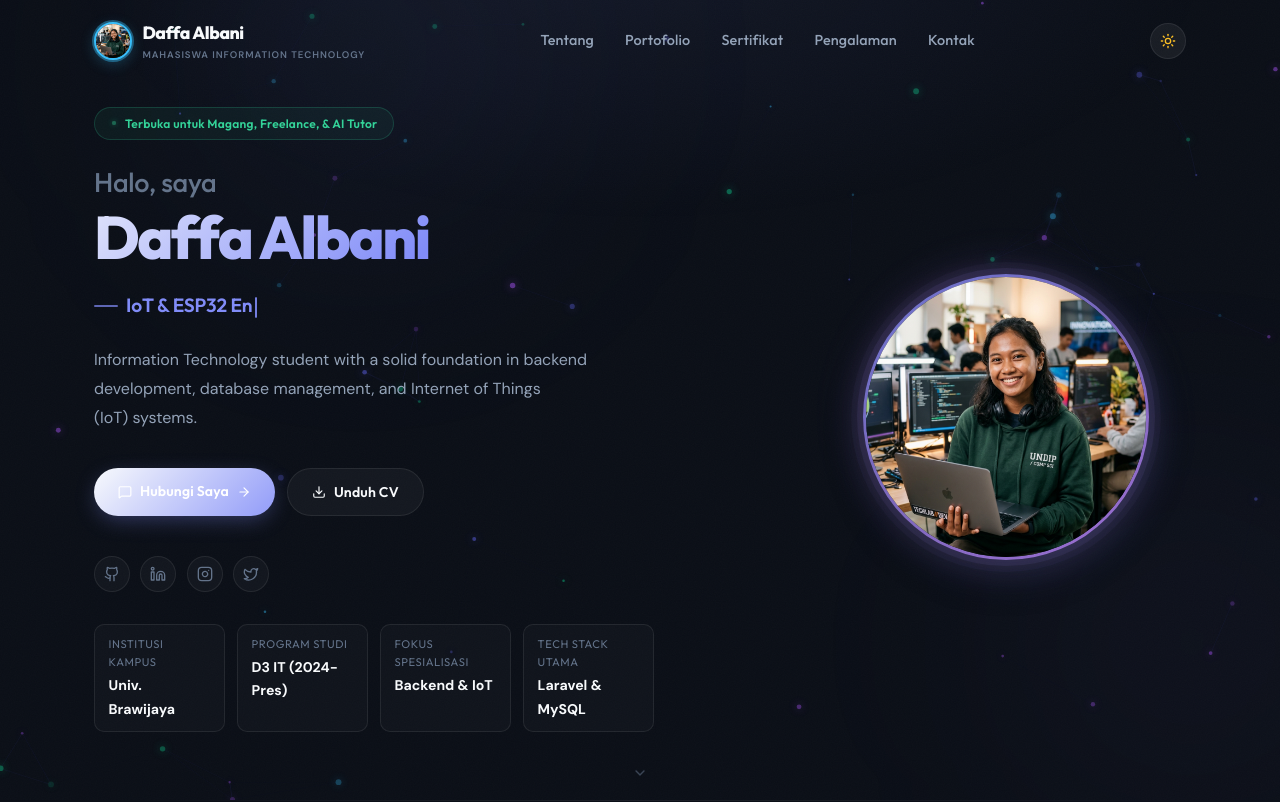
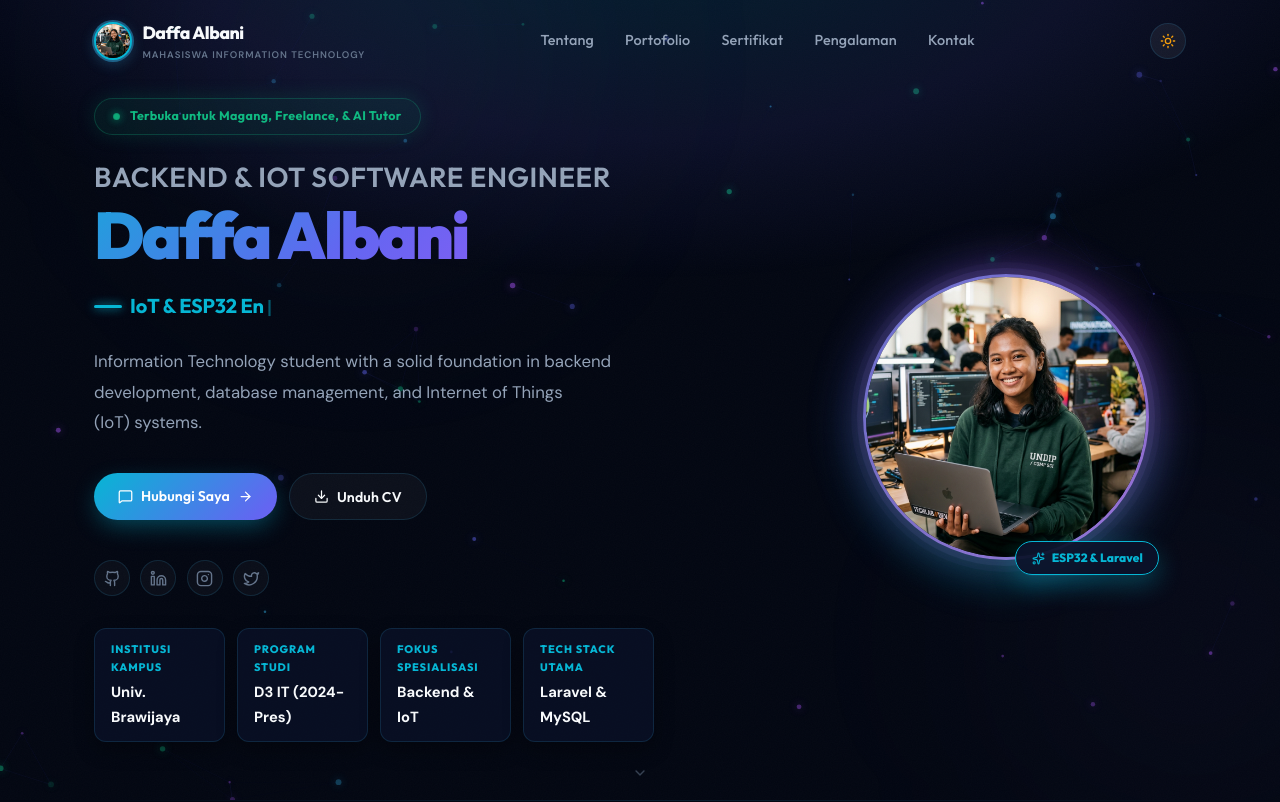
Before and after one commit to DaffaAlbani/daffa-personal, a React (Vite) app: page / in a window 1280 px wide. Shown: the top 802 px of the page. Built offline with nearby package versions, Linux system fonts and the light colour scheme.

Commit message:
style: complete visual redesign with Holographic Cyber-Slate theme and aurora glows

```diff
--- a/src/components/Hero.jsx
+++ b/src/components/Hero.jsx
@@ -74,90 +74,92 @@ export const Hero = () => {
           {/* ── Left Column: Identity ── */}
           <div className="reveal-on-scroll hero-identity-col" style={{ transitionDelay: '0.05s' }}>
 
-            {/* Availability Status */}
+            {/* Availability Status Badge */}
             <div style={{
               display: 'inline-flex',
               alignItems: 'center',
-              gap: '0.5rem',
-              padding: '0.35rem 1rem',
-              background: 'rgba(52, 211, 153, 0.06)',
-              border: '1px solid rgba(52, 211, 153, 0.2)',
+              gap: '0.6rem',
+              padding: '0.45rem 1.15rem',
+              background: 'rgba(16, 185, 129, 0.08)',
+              border: '1px solid rgba(16, 185, 129, 0.25)',
               borderRadius: 'var(--radius-full)',
-              fontSize: '0.75rem',
+              fontSize: '0.78rem',
               fontFamily: 'var(--font-heading)',
-              fontWeight: '600',
+              fontWeight: '700',
               color: 'var(--accent-emerald)',
               marginBottom: '1.75rem',
-              letterSpacing: '0.02em',
+              letterSpacing: '0.03em',
+              boxShadow: '0 0 20px rgba(16, 185, 129, 0.15)',
+              backdropFilter: 'blur(10px)',
             }}>
               <span style={{
-                width: '6px', height: '6px', borderRadius: '50%',
+                width: '7px', height: '7px', borderRadius: '50%',
                 background: 'var(--accent-emerald)',
-                boxShadow: '0 0 8px var(--accent-emerald)',
-                animation: 'pulse-dot 2s infinite',
+                boxShadow: '0 0 10px var(--accent-emerald)',
+                animation: 'pulse-dot 1.8s infinite',
                 display: 'inline-block',
               }} />
-              <span>{profile.availability || "Terbuka untuk Magang & Freelance"}</span>
+              <span>{profile.availability || "⚡ Systems Online • Open for Opportunities"}</span>
             </div>
 
-            {/* Main Name */}
+            {/* Main Display Headline */}
             <h1 style={{
               fontFamily: 'var(--font-heading)',
-              fontSize: 'clamp(2.4rem, 5.5vw, 3.75rem)',
-              fontWeight: '800',
-              lineHeight: 1.08,
+              fontSize: 'clamp(2.5rem, 5.8vw, 4.1rem)',
+              fontWeight: '900',
+              lineHeight: 1.05,
               marginBottom: '1.25rem',
               letterSpacing: '-0.04em',
             }}>
               <span style={{
-                color: 'var(--text-dim)',
-                fontSize: '45%',
-                fontWeight: '500',
+                color: 'var(--text-muted)',
+                fontSize: '42%',
+                fontWeight: '600',
                 display: 'block',
-                marginBottom: '0.5rem',
-                letterSpacing: '-0.01em',
+                marginBottom: '0.6rem',
+                letterSpacing: '0.02em',
+                textTransform: 'uppercase',
               }}>
-                Halo, saya
+                Backend & IoT Software Engineer
               </span>
               <span className="gradient-text">{profile.name}</span>
             </h1>
 
-            {/* Typewriter Role */}
+            {/* Typewriter Dynamic Role */}
             <div className="hero-typewriter">
               <div style={{
-                width: '24px', height: '2px',
-                background: 'var(--accent-indigo)',
+                width: '28px', height: '2.5px',
+                background: 'var(--accent-cyan)',
                 borderRadius: 'var(--radius-full)',
                 flexShrink: 0,
-                opacity: 0.7,
+                boxShadow: '0 0 10px var(--accent-cyan)',
               }} />
               <h2 style={{
-                fontSize: 'clamp(0.95rem, 2.2vw, 1.2rem)',
-                fontWeight: '600',
+                fontSize: 'clamp(1rem, 2.3vw, 1.25rem)',
+                fontWeight: '700',
                 fontFamily: 'var(--font-heading)',
-                color: 'var(--accent-indigo)',
+                color: 'var(--accent-cyan)',
                 letterSpacing: '-0.01em',
               }}>
                 {displayText}
                 <span style={{
                   display: 'inline-block',
-                  width: '2px',
+                  width: '3px',
                   height: '1.1em',
-                  background: 'var(--accent-indigo)',
-                  marginLeft: '3px',
+                  background: 'var(--accent-cyan)',
+                  marginLeft: '4px',
                   verticalAlign: 'middle',
-                  animation: 'pulse-dot 1s infinite',
-                  opacity: 0.8,
+                  animation: 'pulse-dot 0.9s infinite',
                 }} />
               </h2>
             </div>
 
-            {/* Tagline */}
+            {/* Tagline / Bio */}
             <p style={{
               color: 'var(--text-muted)',
-              fontSize: 'clamp(0.9rem, 1.8vw, 1rem)',
+              fontSize: 'clamp(0.92rem, 1.8vw, 1.05rem)',
               marginBottom: '2.25rem',
-              maxWidth: '520px',
+              maxWidth: '540px',
               lineHeight: '1.8',
             }}>
               {profile.tagline || profile.bio}
@@ -166,42 +168,42 @@ export const Hero = () => {
             {/* CTA Buttons */}
             <div className="hero-cta-group">
               <a href="#contact" className="btn btn-primary">
-                <MessageSquare size={14} /> Hubungi Saya <ArrowRight size={14} />
+                <MessageSquare size={15} /> Hubungi Saya <ArrowRight size={15} />
               </a>
               <button onClick={handleDownloadCV} className="btn btn-secondary">
-                <Download size={14} /> Unduh CV
+                <Download size={15} /> Unduh CV
               </button>
               {isAdminLoggedIn && (
                 <button
                   onClick={() => setIsAdminPanelOpen(true)}
                   className="btn btn-secondary"
-                  style={{ borderColor: 'rgba(52,211,153,0.25)', color: 'var(--accent-emerald)' }}
+                  style={{ borderColor: 'rgba(16,185,129,0.3)', color: 'var(--accent-emerald)' }}
                 >
-                  <Sparkles size={13} /> Panel Admin
+                  <Sparkles size={14} /> Panel Admin
                 </button>
               )}
             </div>
 
-            {/* Social Row & Quick Stats Badges */}
+            {/* Social Row */}
             <div className="hero-social-row">
               {profile.socials?.github && (
-                <SocialBtn href={profile.socials.github} title="GitHub" hoverColor="#e6edf3">
-                  <GithubIcon size={16} />
+                <SocialBtn href={profile.socials.github} title="GitHub" hoverColor="#06B6D4">
+                  <GithubIcon size={17} />
                 </SocialBtn>
               )}
               {profile.socials?.linkedin && (
                 <SocialBtn href={profile.socials.linkedin} title="LinkedIn" hoverColor="#0A66C2">
-                  <LinkedinIcon size={16} />
+                  <LinkedinIcon size={17} />
                 </SocialBtn>
               )}
               {profile.socials?.instagram && (
                 <SocialBtn href={profile.socials.instagram} title="Instagram" hoverColor="#E1306C">
-                  <InstagramIcon size={16} />
+                  <InstagramIcon size={17} />
                 </SocialBtn>
               )}
               {profile.socials?.twitter && (
                 <SocialBtn href={profile.socials.twitter} title="Twitter / X" hoverColor="#1D9BF0">
-                  <TwitterIcon size={16} />
+                  <TwitterIcon size={17} />
                 </SocialBtn>
               )}
             </div>
@@ -213,26 +215,29 @@ export const Hero = () => {
                   <div
                     key={i}
                     style={{
-                      background: 'rgba(255, 255, 255, 0.025)',
+                      background: 'rgba(11, 19, 43, 0.65)',
                       border: '1px solid var(--border-color)',
                       borderRadius: 'var(--radius-sm)',
-                      padding: '0.65rem 0.85rem',
-                      backdropFilter: 'blur(12px)',
-                      transition: 'all 0.25s ease',
+                      padding: '0.75rem 1rem',
+                      backdropFilter: 'blur(16px)',
+                      boxShadow: '0 8px 20px rgba(0,0,0,0.3)',
+                      transition: 'all 0.25s cubic-bezier(0.16, 1, 0.3, 1)',
                     }}
                     onMouseEnter={e => {
-                      e.currentTarget.style.borderColor = 'var(--border-hover)';
-                      e.currentTarget.style.background = 'rgba(255, 255, 255, 0.05)';
+                      e.currentTarget.style.borderColor = 'var(--accent-cyan)';
+                      e.currentTarget.style.transform = 'translateY(-3px)';
+                      e.currentTarget.style.boxShadow = '0 12px 25px rgba(6, 182, 212, 0.2)';
                     }}
                     onMouseLeave={e => {
                       e.currentTarget.style.borderColor = 'var(--border-color)';
-                      e.currentTarget.style.background = 'rgba(255, 255, 255, 0.025)';
+                      e.currentTarget.style.transform = 'translateY(0)';
+                      e.currentTarget.style.boxShadow = '0 8px 20px rgba(0,0,0,0.3)';
                     }}
                   >
-                    <div style={{ fontSize: '0.7rem', color: 'var(--text-dim)', fontFamily: 'var(--font-heading)', textTransform: 'uppercase', letterSpacing: '0.05em' }}>
+                    <div style={{ fontSize: '0.68rem', color: 'var(--accent-cyan)', fontFamily: 'var(--font-heading)', textTransform: 'uppercase', letterSpacing: '0.08em', fontWeight: '800' }}>
                       {st.label}
                     </div>
-                    <div style={{ fontSize: '0.88rem', fontWeight: '700', color: 'var(--text-main)', marginTop: '0.15rem' }}>
+                    <div style={{ fontSize: '0.92rem', fontWeight: '800', color: 'var(--text-main)', marginTop: '0.2rem' }}>
                       {st.value}
                     </div>
                   </div>
@@ -241,7 +246,7 @@ export const Hero = () => {
             )}
           </div>
 
-          {/* ── Right Column: Avatar ── */}
+          {/* ── Right Column: Avatar Frame ── */}
           <div className="reveal-on-scroll" style={{
             display: 'flex',
             justifyContent: 'center',
@@ -251,16 +256,40 @@ export const Hero = () => {
           }}>
             <div style={{ position: 'relative' }}>
 
-              {/* Subtle rotating glow ring */}
+              {/* Pulsing Conic Glow Ring */}
               <div style={{
                 position: 'absolute',
-                inset: '-10px',
+                inset: '-14px',
                 borderRadius: '50%',
-                background: 'conic-gradient(from 0deg, rgba(129,140,248,0.3), rgba(168,139,250,0.2), rgba(192,132,252,0.3), rgba(129,140,248,0.2), rgba(129,140,248,0.3))',
-                filter: 'blur(20px)',
-                opacity: 0.5,
-                animation: 'spinConic 16s linear infinite',
+                background: 'conic-gradient(from 0deg, rgba(6,182,212,0.5), rgba(99,102,241,0.4), rgba(168,85,247,0.5), rgba(6,182,212,0.5))',
+                filter: 'blur(22px)',
+                opacity: 0.75,
+                animation: 'spinConic 14s linear infinite',
               }} />
+
+              {/* Floating Tech Badge */}
+              <div style={{
+                position: 'absolute',
+                bottom: '-10px',
+                right: '-10px',
+                zIndex: 10,
+                background: 'rgba(11, 19, 43, 0.92)',
+                border: '1px solid var(--accent-cyan)',
+                borderRadius: 'var(--radius-full)',
+                padding: '0.4rem 0.95rem',
+                display: 'flex',
+                alignItems: 'center',
+                gap: '0.45rem',
+                fontSize: '0.75rem',
+                fontFamily: 'var(--font-heading)',
+                fontWeight: '800',
+                color: 'var(--accent-cyan)',
+                boxShadow: '0 10px 25px rgba(6, 182, 212, 0.3)',
+                backdropFilter: 'blur(16px)',
+              }}>
+                <Sparkles size={13} color="var(--accent-cyan)" />
+                <span>ESP32 & Laravel</span>
+              </div>
 
               {/* Photo Frame */}
               <div className="avatar-pro-frame" style={{ position: 'relative', zIndex: 1 }}>
--- a/src/index.css
+++ b/src/index.css
@@ -21,47 +21,47 @@
   --nav-scrolled-bg: rgba(8, 10, 16, 0.88);
   --nav-scrolled-border: rgba(255,255,255,0.06);
 
-  /* ── Dark Theme (Default: Minimalist Obsidian Slate) ── */
-  --bg-main:       #0b0f17;
-  --bg-surface:    #111726;
-  --bg-card:       rgba(17, 23, 38, 0.68);
-  --bg-card-hover: rgba(24, 32, 52, 0.88);
-  --bg-input:      rgba(17, 23, 38, 0.85);
-  --border-color:  rgba(255, 255, 255, 0.08);
-  --border-hover:  rgba(129, 140, 248, 0.45);
-  --border-glow:   rgba(129, 140, 248, 0.25);
+  /* ── Dark Theme (Default: Holographic Cyber Slate) ── */
+  --bg-main:       #030712;
+  --bg-surface:    #0B132B;
+  --bg-card:       rgba(11, 19, 43, 0.72);
+  --bg-card-hover: rgba(15, 26, 56, 0.90);
+  --bg-input:      rgba(11, 19, 43, 0.90);
+  --border-color:  rgba(56, 189, 248, 0.14);
+  --border-hover:  rgba(56, 189, 248, 0.55);
+  --border-glow:   rgba(6, 182, 212, 0.45);
 
   --text-main:  #F8FAFC;
   --text-muted: #94A3B8;
   --text-dim:   #64748B;
 
-  /* ── Brand Palette ── */
-  --accent-cyan:    #38BDF8;
-  --accent-indigo:  #818CF8;
-  --accent-purple:  #C084FC;
-  --accent-emerald: #34D399;
-  --accent-rose:    #FB7185;
-  --accent-amber:   #FBBF24;
+  /* ── Vibrant Cyber Palette ── */
+  --accent-cyan:    #06B6D4;
+  --accent-indigo:  #6366F1;
+  --accent-purple:  #A855F7;
+  --accent-emerald: #10B981;
+  --accent-rose:    #F43F5E;
+  --accent-amber:   #F59E0B;
 
   /* ── Gradients ── */
-  --gradient-brand:   linear-gradient(135deg, #F8FAFC 0%, #818CF8 65%, #C084FC 100%);
-  --gradient-brand-h: linear-gradient(90deg,  #F8FAFC 0%, #818CF8 50%, #C084FC 100%);
-  --gradient-glow:    radial-gradient(circle at 60% 40%, rgba(129,140,248,0.12) 0%, transparent 70%);
-  --gradient-card:    linear-gradient(145deg, rgba(255,255,255,0.05) 0%, rgba(255,255,255,0.01) 100%);
-  --gradient-mesh:    radial-gradient(ellipse 75% 55% at 50% -5%, rgba(129,140,248,0.07) 0%, transparent 60%);
+  --gradient-brand:   linear-gradient(135deg, #06B6D4 0%, #6366F1 50%, #A855F7 100%);
+  --gradient-brand-h: linear-gradient(90deg,  #06B6D4 0%, #6366F1 50%, #A855F7 100%);
+  --gradient-glow:    radial-gradient(circle at 50% 30%, rgba(6, 182, 212, 0.2) 0%, transparent 70%);
+  --gradient-card:    linear-gradient(145deg, rgba(255,255,255,0.06) 0%, rgba(255,255,255,0.01) 100%);
+  --gradient-mesh:    radial-gradient(ellipse 80% 60% at 50% -10%, rgba(6, 182, 212, 0.15) 0%, rgba(99, 102, 241, 0.10) 45%, transparent 75%);
 
   /* ── Shadows ── */
-  --shadow-card:    0 20px 40px -15px rgba(0,0,0,0.5), 0 0 0 1px rgba(255,255,255,0.06);
-  --shadow-glow:    0 0 35px rgba(129,140,248,0.18);
-  --shadow-glow-lg: 0 0 70px rgba(129,140,248,0.22);
-  --shadow-btn:     0 6px 22px -4px rgba(129,140,248,0.38);
+  --shadow-card:    0 20px 45px -15px rgba(0,0,0,0.7), 0 0 0 1px rgba(56, 189, 248, 0.12);
+  --shadow-glow:    0 0 40px rgba(6, 182, 212, 0.28);
+  --shadow-glow-lg: 0 0 80px rgba(99, 102, 241, 0.35);
+  --shadow-btn:     0 8px 25px -4px rgba(6, 182, 212, 0.42);
 
   /* ── Radii ── */
-  --radius-xs:   6px;
-  --radius-sm:   10px;
-  --radius-md:   16px;
-  --radius-lg:   24px;
-  --radius-xl:   32px;
+  --radius-xs:   8px;
+  --radius-sm:   12px;
+  --radius-md:   18px;
+  --radius-lg:   28px;
+  --radius-xl:   36px;
   --radius-full: 9999px;
 
   /* ── Transitions ── */
@@ -74,25 +74,25 @@
 [data-theme='light'] {
   --bg-main:       #F8FAFC;
   --bg-surface:    #F1F5F9;
-  --bg-card:       rgba(255,255,255,0.85);
-  --bg-card-hover: rgba(255,255,255,0.98);
+  --bg-card:       rgba(255, 255, 255, 0.88);
+  --bg-card-hover: rgba(255, 255, 255, 0.98);
   --bg-input:      #FFFFFF;
-  --border-color:  rgba(0,0,0,0.08);
-  --border-hover:  rgba(129,140,248,0.4);
-  --border-glow:   rgba(129,140,248,0.25);
+  --border-color:  rgba(6, 182, 212, 0.15);
+  --border-hover:  rgba(99, 102, 241, 0.45);
+  --border-glow:   rgba(6, 182, 212, 0.25);
 
   --text-main:  #0F172A;
   --text-muted: #475569;
   --text-dim:   #64748B;
 
-  --shadow-card:    0 4px 24px -6px rgba(0,0,0,0.06), 0 0 0 1px rgba(0,0,0,0.04);
-  --shadow-glow:    0 0 28px rgba(129,140,248,0.12);
-  --shadow-glow-lg: 0 0 50px rgba(129,140,248,0.14);
-  --shadow-btn:     0 4px 16px -3px rgba(129,140,248,0.3);
+  --shadow-card:    0 6px 30px -8px rgba(0,0,0,0.08), 0 0 0 1px rgba(0,0,0,0.05);
+  --shadow-glow:    0 0 30px rgba(6, 182, 212, 0.15);
+  --shadow-glow-lg: 0 0 60px rgba(99, 102, 241, 0.18);
+  --shadow-btn:     0 6px 20px -3px rgba(6, 182, 212, 0.35);
 
-  --gradient-mesh: radial-gradient(ellipse 75% 55% at 50% -5%, rgba(129,140,248,0.05) 0%, transparent 60%);
+  --gradient-mesh: radial-gradient(ellipse 80% 60% at 50% -10%, rgba(6, 182, 212, 0.08) 0%, transparent 65%);
 
-  --nav-scrolled-bg: rgba(248, 250, 252, 0.92);
+  --nav-scrolled-bg: rgba(248, 250, 252, 0.94);
   --nav-scrolled-border: rgba(0,0,0,0.08);
 }
 
```
